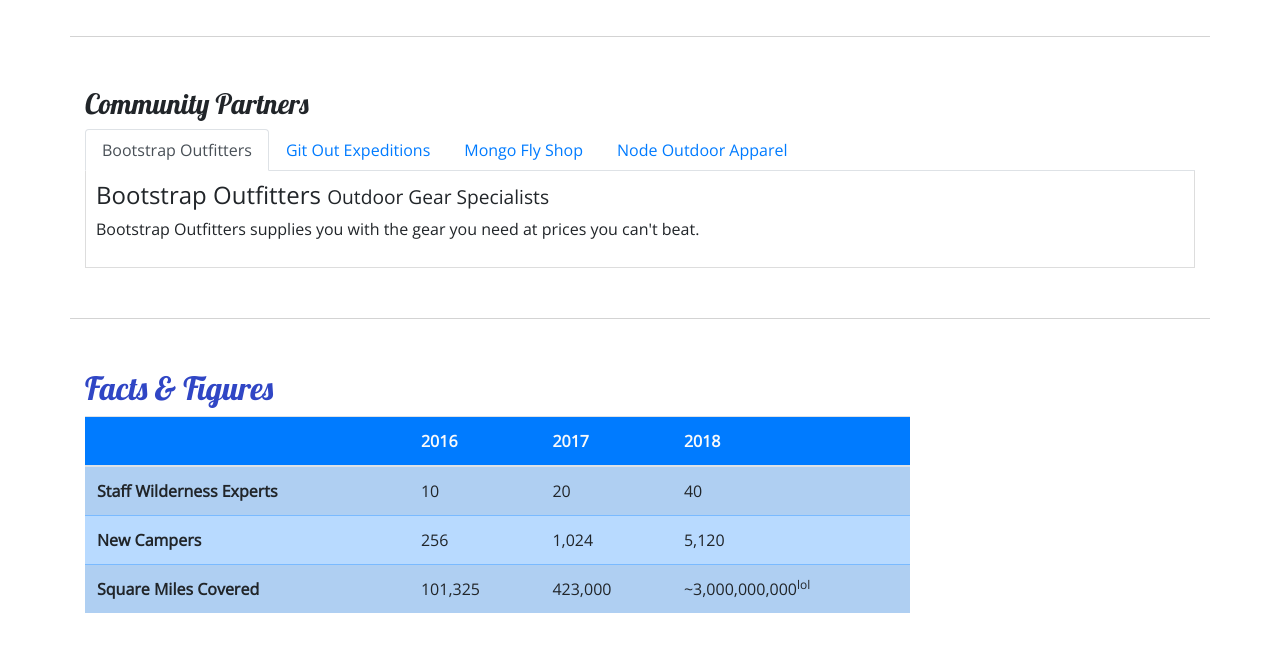
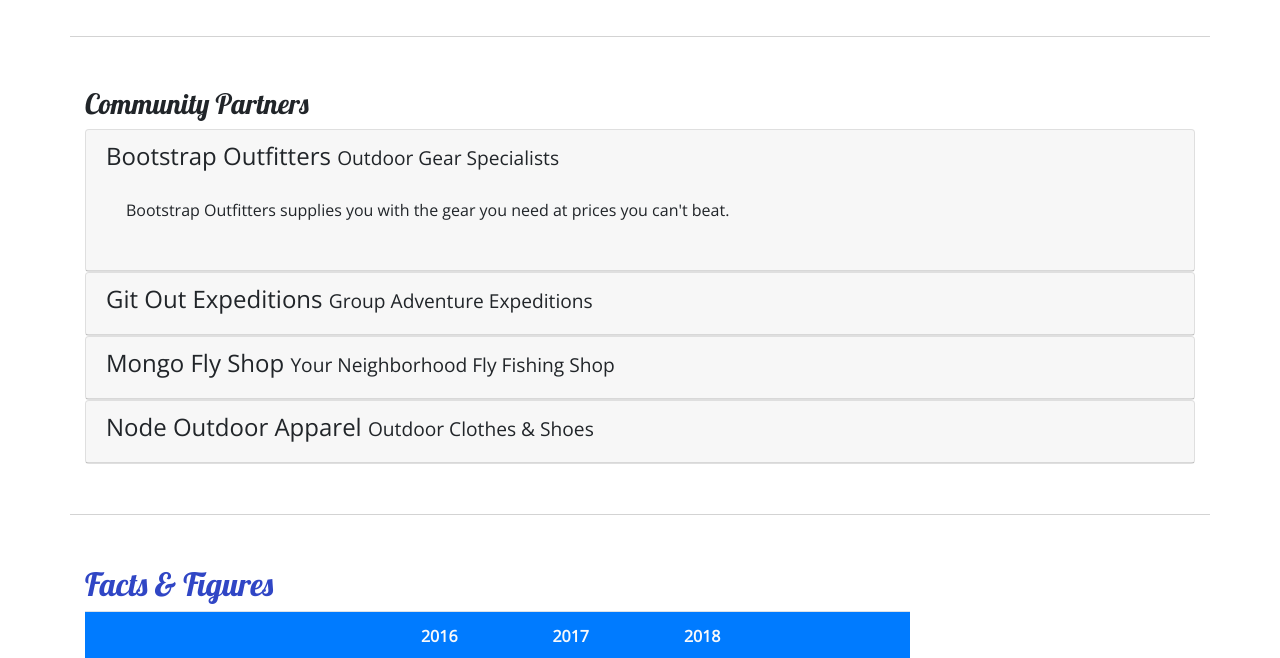
Before and after one commit to mosesgramirez/nucamp-bootstrap, a website: page aboutus.html in a window 1280 px wide. Shown: the part 800-1458 px from the top of the page. Drawn offline with nearby package versions, Linux system fonts and the light colour scheme.

Commit message:
Swap tabs for accordion on About Us page

```diff
--- a/aboutus.html
+++ b/aboutus.html
@@ -96,36 +96,50 @@
                 </div>
             </div>
         </div>
+
         <div class="row row-content">
             <div class="col">
                 <h3>Community Partners</h3>
-                <ul class="nav nav-tabs">
-                    <li class="nav-item"><a class="nav-link active" href="#bootstrap" role="tab" data-toggle="tab">Bootstrap Outfitters</a></li>
-                    <li class="nav-item">
-                        <a class="nav-link" href="#git" role="tab" data-toggle="tab">Git Out Expeditions</a>
-                    </li>
-                    <li class="nav-item">
-                        <a class="nav-link" href="#mongo" role="tab" data-toggle="tab">Mongo Fly Shop</a>
-                    </li>
-                    <li class="nav-item">
-                        <a class="nav-link" href="#node" role="tab" data-toggle="tab">Node Outdoor Apparel</a></li>
-                </ul>
-                <div class="tab-content">
-                    <div role="tabpanel" class="tab-pane fade show active" id="bootstrap">
-                        <h4>Bootstrap Outfitters <small>Outdoor Gear Specialists</small></h4>
-                        <p class="d-none d-sm-block">Bootstrap Outfitters supplies you with the gear you need at prices you can't beat.</p>
+                <div id="accordion">
+                    <div class="card">
+                        <div role="tab" class="card-header">
+                            <h4><a data-toggle="collapse" data-target="#bootstrap">Bootstrap Outfitters <small>Outdoor Gear Specialists</small></a></h4>
+                            <div class="collapse show" id="bootstrap" data-parent="#accordion">
+                                <div class="card-body">
+                                    <p class="d-none d-sm-block">Bootstrap Outfitters supplies you with the gear you need at prices you can't beat.</p>
+                                </div>
+                            </div>
+                        </div>
                     </div>
-                    <div role="tabpanel" class="tab-pane fade" id="git">
-                        <h4>Git Out Expeditions <small>Group Adventure Expeditions</small></h4>
-                        <p class="d-none d-sm-block">Join Git Out Expeditions to explore new horizons with a group of other adventurers!</p>
+                    <div class="card">
+                        <div role="tab" class="card-header">
+                            <h4><a class="collapsed" data-toggle="collapse" data-target="#git">Git Out Expeditions <small>Group Adventure Expeditions</small></a></h4>
+                            <div class="collapse" id="git" data-parent="#accordion">
+                                <div class="card-body">
+                                    <p class="d-none d-sm-block">Join Git Out Expeditions to explore new horizons with a group of other adventurers!</p>
+                                </div>
+                            </div>
+                        </div>
                     </div>
-                    <div role="tabpanel" class="tab-pane fade" id="mongo">
-                        <h4>Mongo Fly Shop <small>Your Neighborhood Fly Fishing Shop</small></h4>
-                        <p class="d-none d-sm-block">Need a new fishing pole, a tacklebox, or flies of all kinds? Stop by Mongo Fly Shop.</p>
+                    <div class="card">
+                        <div role="tab" class="card-header">
+                            <h4><a class="collapsed" data-toggle="collapse" data-target="#mongo">Mongo Fly Shop <small>Your Neighborhood Fly Fishing Shop</small></a></h4>
+                            <div class="collapse" id="mongo" data-parent="#accordion">
+                                <div class="card-body">
+                                    <p class="d-none d-sm-block">Need a new fishing pole, a tacklebox, or flies of all kinds? Stop by Mongo Fly Shop.</p>
+                                </div>
+                            </div>
+                        </div>
                     </div>
-                    <div role="tabpanel" class="tab-pane fade" id="node">
-                        <h4>Node Outdoor Apparel <small>Outdoor Clothes & Shoes</small></h4>
-                        <p class="d-none d-sm-block">From polar fleeces to swimsuits, hiking boots to waders, a visit to Node will be sure to get you covered.</p>
+                    <div class="card">
+                        <div role="tab" class="card-header">
+                            <h4><a class="collapsed" data-toggle="collapse" data-target="#node">Node Outdoor Apparel <small>Outdoor Clothes & Shoes</small></a></h4>
+                            <div class="collapse" id="node" data-parent="#accordion">
+                                <div class="card-body">
+                                    <p class="d-none d-sm-block">From polar fleeces to swimsuits, hiking boots to waders, a visit to Node will be sure to get you covered.</p>
+                                </div>
+                            </div>
+                        </div>
                     </div>
                 </div>
             </div>
--- a/css/styles.css
+++ b/css/styles.css
@@ -40,8 +40,11 @@ header h2 {
     background-color: #901cad;
 }
 
+
+/* This was for the tabs around the Community Partners
 .tab-content {
     border: 1px solid #ddd;
     border-top: none;
     padding: 10px;
 }
+*/
```
